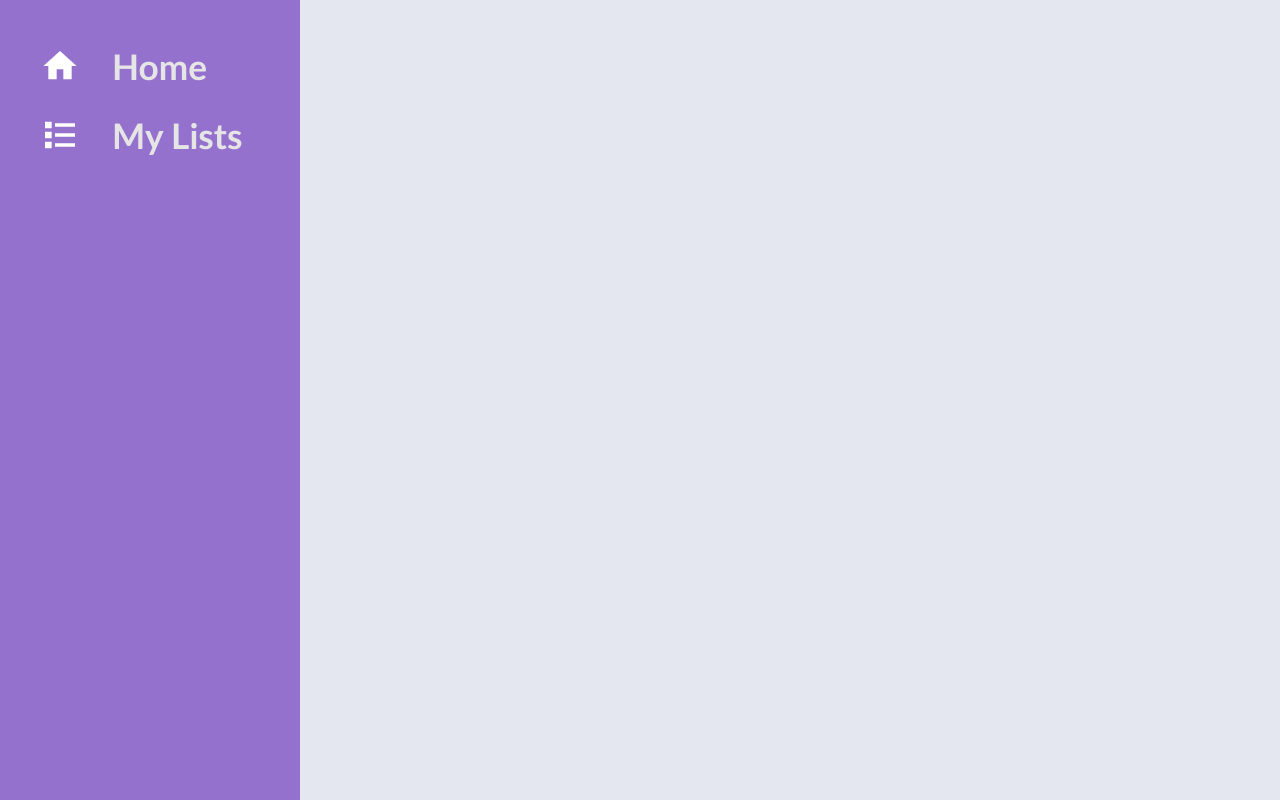
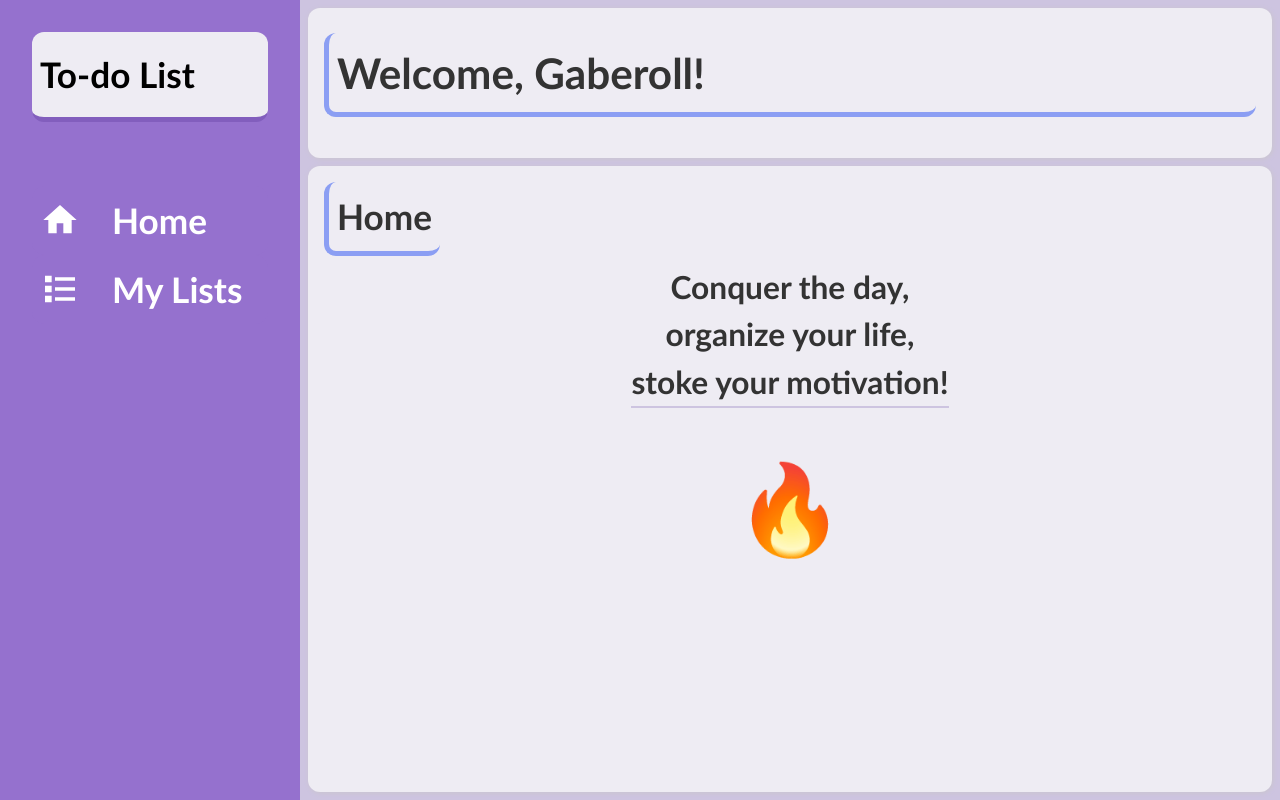
Before and after one commit to gaberashko/plan-it, a website built with webpack: page src/template.html in a window 1280 px wide. Built offline with nearby package versions, Linux system fonts and the light colour scheme.

Commit message:
Home page layout, list page layout.

```diff
--- a/src/styles.css
+++ b/src/styles.css
@@ -17,10 +17,10 @@
 
 :root {
     /* Colors */
-    --ptc: #1a1a1a;
+    --ptc: #333333;
     --itc: #e3e1ec;
-    --pbgc: #e5e7f0;
-    --pc: #fcfcfc;
+    --pbgc: #cdc4e0;
+    --pc: #eeecf3;
     --pac: #8b9ef3;
     --sbgc: #cbc4d6;
     --sc: #beafd8;
@@ -33,6 +33,7 @@
     --brdr: 12px;
     --spd: 8px;
     --mpd: 32px;
+    --lpd: 64px;
     --sis: 40px;
     --xftnts: 2rem;
 }
@@ -41,12 +42,47 @@ html {
     background-color: var(--pbgc);
 }
 
-p {
+h1 {
+    padding: var(--spd);
+    margin: var(--spd);
+    margin-top:17px;
+    margin-bottom:auto;
+    font-size:2.4rem;
+    border-radius: var(--brdr);
+    border-left: 5px solid var(--pac);
+    border-bottom: 5px solid var(--pac);
+}
 
+h2, h3 {
+    margin: 0 auto;
+    height: fit-content;
+    width: fit-content;
+}
+
+h2 {
+    font-size: 2rem;
+    padding: var(--spd);
+    margin: var(--spd);
+    border-radius: var(--brdr);
+    border-left: 5px solid var(--pac);
+    border-bottom: 5px solid var(--pac);
+}
+
+h3 {
+    font-size: 1.8rem;
+    border-bottom: 2px solid var(--pbgc)
 }
 
 .grid {
     display: grid;
+}
+
+.flex {
+    display:flex;
+}
+
+.fc {
+    align-items: center;
 }
 
 .c-invert {
@@ -56,6 +92,16 @@ p {
 .xfnt {
     font-weight: bold;
     font-size:var(--xftnts);
+}
+
+.cfnt {
+    text-align: center;
+}
+
+.home-icon {
+    user-select: none;
+    margin-top:var(--mpd);
+    font-size:5rem;
 }
 
 .clickable {
@@ -71,15 +117,40 @@ p {
     transform:scale(.98);
 }
 
+.list {
+    min-width:200px;
+    min-height:200px;
+}
+
+.card {
+    width: 100%;
+    background-color: var(--pc);
+    border-radius: var(--brdr);
+    padding: var(--spd);
+    box-shadow: var(--stdshad);
+}
+
+.clickable.card {
+    user-select:none;
+}
+
 .main-container {
     height: 100vh;
     grid-template-columns: minmax(300px, 1fr) minmax(800px, 7fr);
 }
 
 .nav-wrapper {
-    padding: var(--mpd);
+    padding:var(--mpd);
     background-color: var(--sac);
     grid-column: 1;
+}
+
+div.nav-main {
+    color:#000;
+    height:90px;
+    background-color: var(--pc);
+    border-bottom: 5px solid var(--sach);
+    margin-bottom: var(--lpd);
 }
 
 .nav-item {
@@ -89,9 +160,10 @@ p {
 }
 
 .nav-item > * {
-display: inline-block;
-vertical-align: middle;
-user-select: none;
+    color: #000;
+    display: inline-block;
+    vertical-align: middle;
+    user-select: none;
 }
 
 .nav-icon {
@@ -105,13 +177,16 @@ user-select: none;
 }
 
 .content-wrapper {
-    background-color: var();
+    padding: var(--spd);
+    grid-template-columns: 1fr;
+    grid-template-rows: 150px 1fr;
+    gap:var(--spd);
+    justify-items: stretch;
 }
 
-.card {
-    width: fit-content;
-    background-color: var(--pc);
-    border-radius: var(--brdr);
-    padding: var(--spd);
-    box-shadow: var(--stdshad);
+.list-wrapper {
+    background-color: var(--pac);
+    grid-template-rows: repeat(auto-fit, 200px);
+    grid-template-columns: repeat(auto-fit, minmax(10%, 300px));
+    gap:var(--spd);
 }
--- a/src/template.html
+++ b/src/template.html
@@ -8,6 +8,7 @@
 <body>
     <div class="grid main-container">
         <div class="nav-wrapper">
+            <div class="flex fc nav-item nav-main xfnt">To-do List</div>
             <div class="nav-item clickable">
                 <img src="../public/icons/home.svg" alt="Home icon" class="nav-icon c-invert" draggable="false"
                 ><p class="nav-title c-invert xfnt">Home</p>
@@ -17,7 +18,35 @@
                 ><p class="nav-title c-invert xfnt">My Lists</p>
             </div>
         </div>
-        <div class="content-wrapper"></div>
+        <div class="content-wrapper grid">
+            <div class="card">
+                <h1 class="home-title">Welcome, Gaberoll!</h1>
+            </div>
+            <div class="card">
+                <h2 class="home-title">Home</h2>
+                <h3 class="cfnt">Conquer the day,<br>organize your life,<br>stoke your motivation!</h3>
+                <div class="cfnt home-icon">️‍🔥</divd>
+            </div>
+
+            <!-- This is for the My Lists tab
+                <div class="card">
+                <h2 class="list-title">Your Lists</h2>
+                <div class="card grid list-wrapper">
+                    <div class="clickable list card flex fc">
+                        <h3 class="list-title">List title</h3>
+                    </div>
+                    <div class="clickable list card flex fc">
+                        <h3 class="list-title">List title</h3>
+                    </div>
+                    <div class="clickable list card flex fc">
+                        <h3 class="list-title">List title</h3>
+                    </div>
+                    <div class="clickable list card flex fc">
+                        <h3 class="list-title">List title</h3>
+                    </div>
+                </div>
+            </div>-->
+        </div>
     </div>
 </body>
 </html>
```
